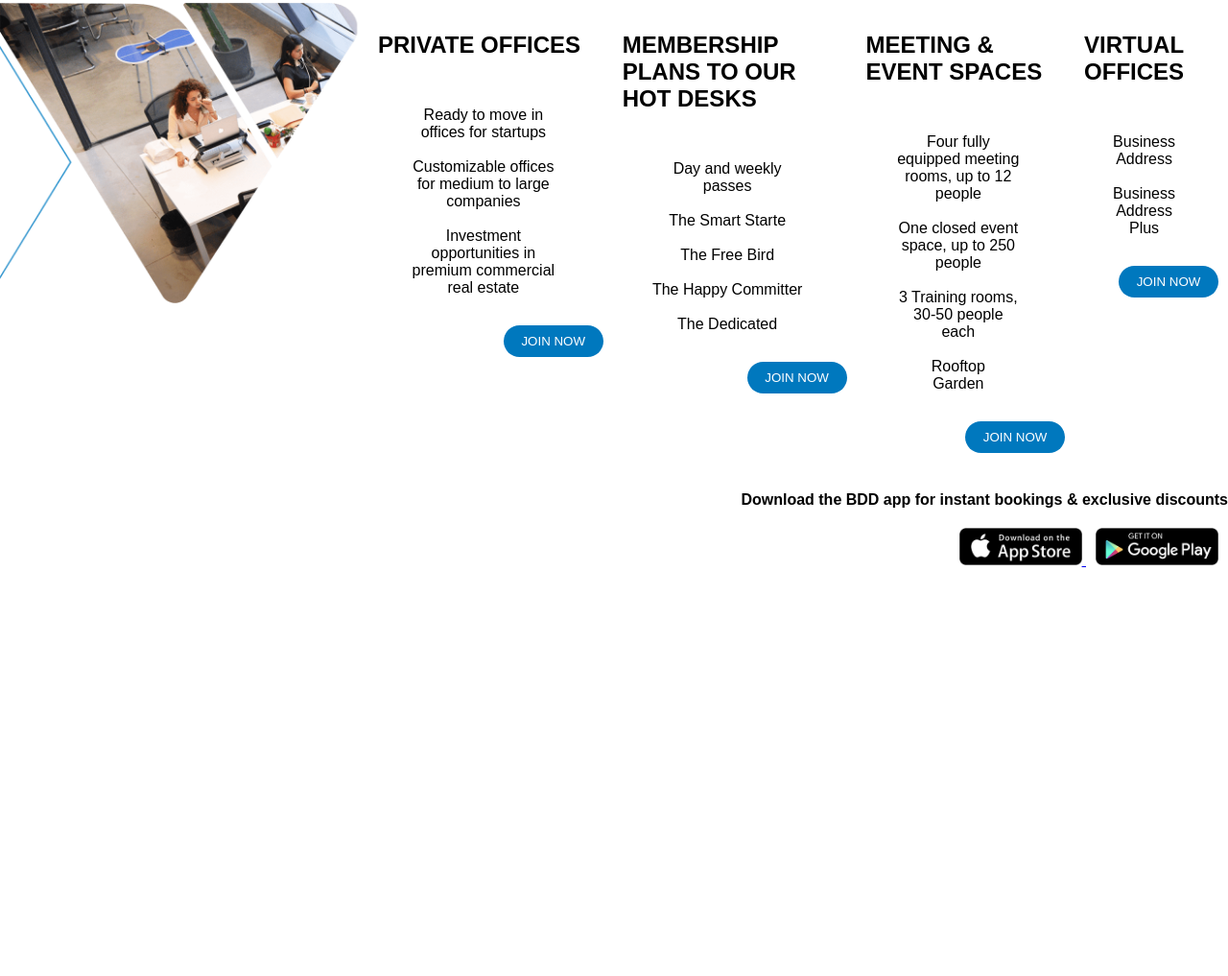
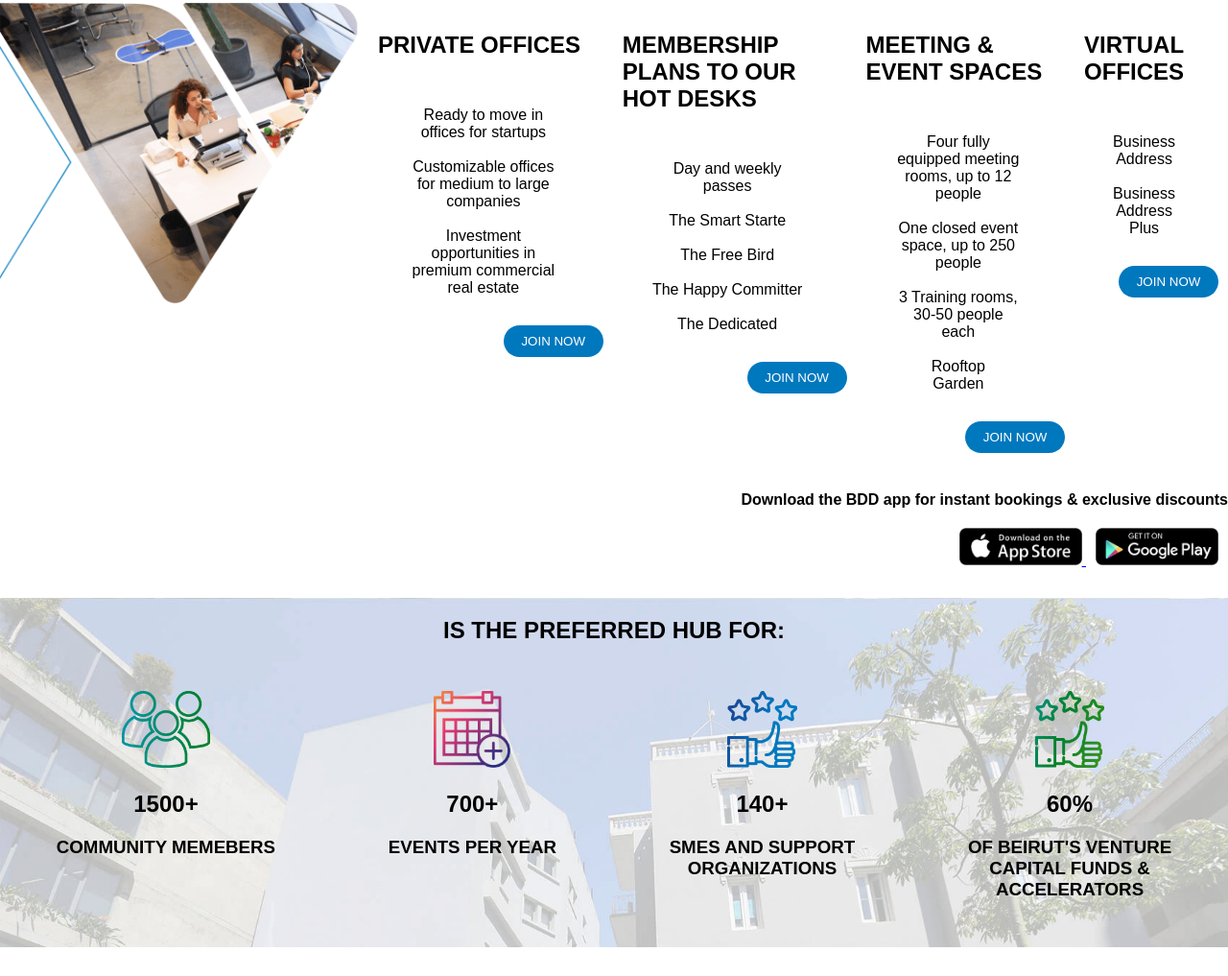
Before and after one commit to Khodor-Hassoun/bdd-clone-front, a plain HTML site: page index.html in a window 1280 px wide. Shown: the part 2052-3069 px from the top of the page at 96% size. Before the commit the page ends 2645 px from the top, so only its background shows below. Drawn offline with Linux system fonts and the light colour scheme.

Commit message:
Finish Hub section

```diff
--- a/index.html
+++ b/index.html
@@ -201,6 +201,37 @@
         </div>
 
     </section>
+    <!-- End OF Join Bdd -->
+    <!-- Start of BDD hub -->
+    <section class="hub-container">
+        <div class="hub-content">
+            <div class="hub-header">
+                <h2><strong>IS THE PREFERRED HUB FOR:</strong></h2>
+            </div>
+            <div class="hub-images-con">
+                <div class="hub-image">
+                    <img src="./images/stat1.png" alt="">
+                    <h2>1500+</h2>
+                    <h3>COMMUNITY MEMEBERS</h3>
+                </div>
+                <div class="hub-image">
+                    <img src="./images/stat2.png" alt="">
+                    <h2>700+</h2>
+                    <h3>EVENTS PER YEAR</h3>
+                </div>
+                <div class="hub-image">
+                    <img src="./images/stat3.png" alt="">
+                    <h2>140+</h2>
+                    <h3>SMES AND SUPPORT<br>ORGANIZATIONS </h3>
+                </div>
+                <div class="hub-image">
+                    <img src="./images/stat4.png" alt="">
+                    <h2>60%</h2>
+                    <h3>OF BEIRUT'S VENTURE<br>CAPITAL FUNDS &<br>ACCELERATORS</h3>
+                </div>
 
+            </div>
+        </div>
+    </section>
 </body>
 </html>
--- a/styles/style.css
+++ b/styles/style.css
@@ -150,6 +150,7 @@ button{
     height: 60%; */
   }
 
+
 /* BDD JOIN */
 .join-content{
     display: flex;
@@ -228,3 +229,38 @@ button{
 .join-content-footer img{
     width: 10vw;
 }
+
+
+/* BDD HUB */
+
+.hub-container{
+    background:linear-gradient(rgba(255,255,255,0.1),rgba(255,255,255,0.1)), url("../images/bdd-stats-background.jpg");
+    background-size: cover;
+    width: 100vw;
+    display: flex;
+    justify-content: space-between;
+    align-items: center;
+    margin-top: 30px;
+    margin-bottom: 30px;
+}
+.hub-content{
+    display: flex;
+    flex-direction: column;
+    align-items: stretch;
+    width: 100%;
+}
+.hub-header{
+    text-align: center;
+}
+.hub-images-con{
+    display: flex;
+    justify-content: space-around;
+    margin-top: 30px;
+    margin-bottom: 30px;
+}
+.hub-image{
+    text-align: center;
+}
+.hub-image img{
+    height: 80px;
+}
```
